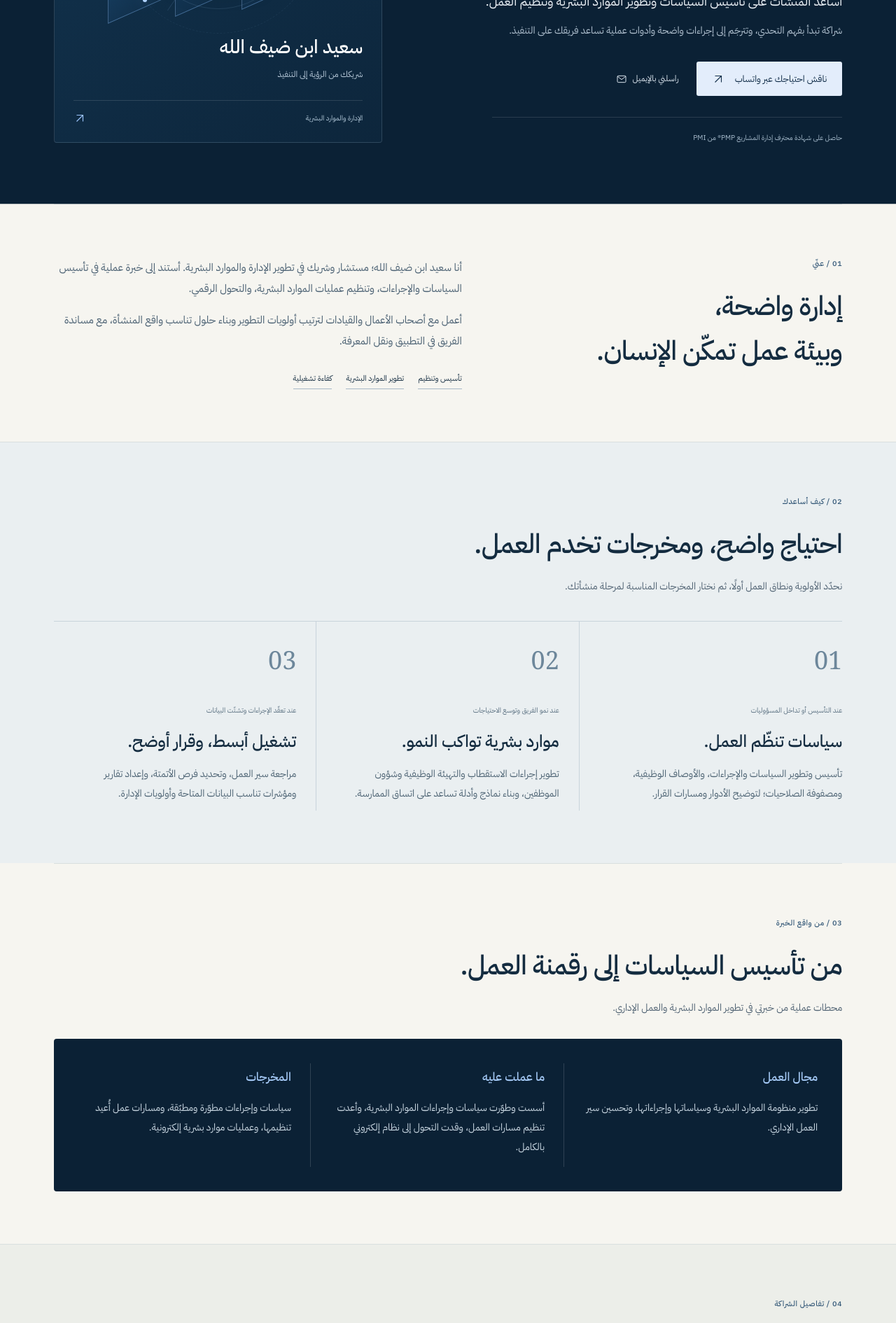
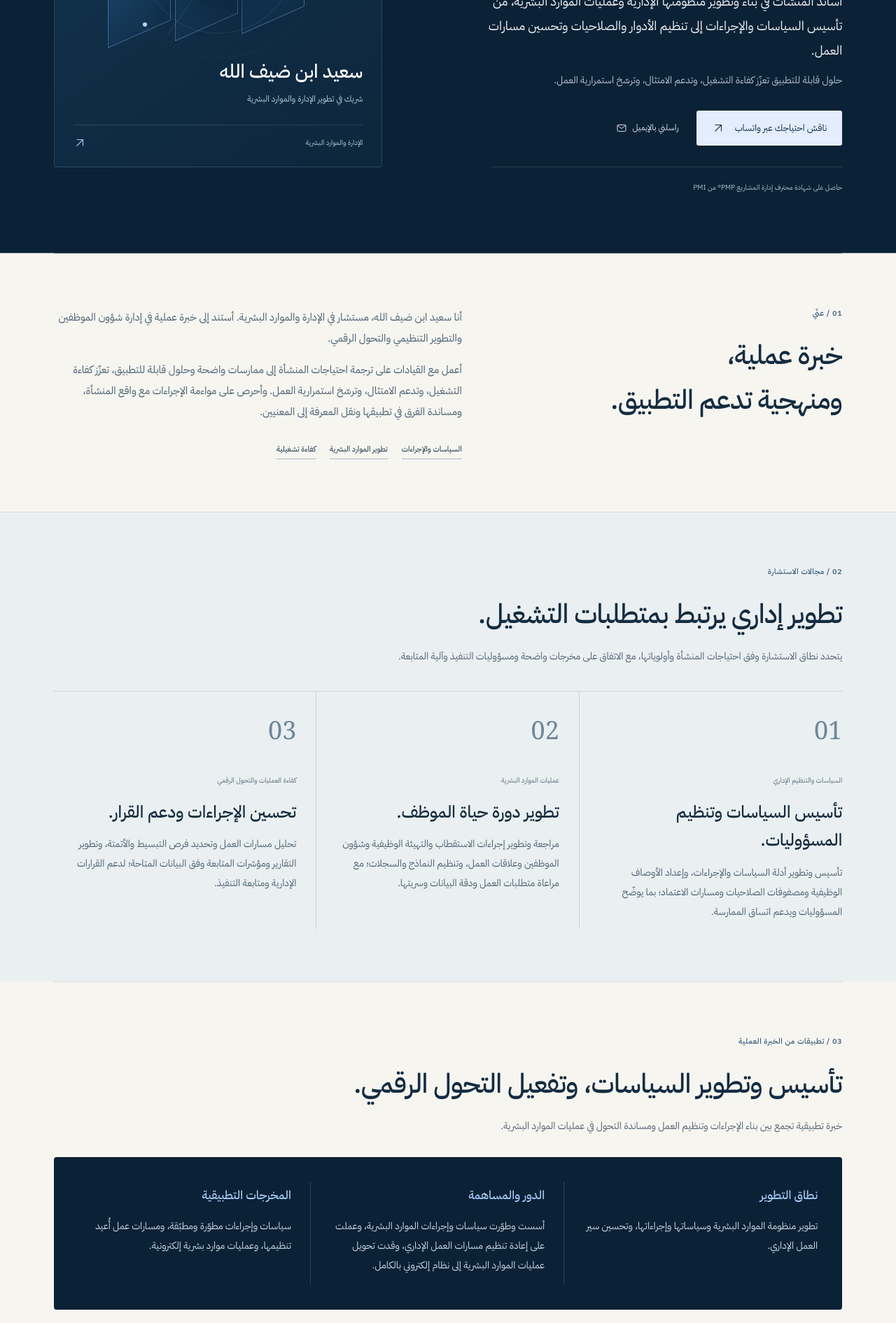
Before and after one commit to SaeedDhayfallah/SaeedDhayfallah.github.io, a plain HTML site: page index.html in a window 1280 px wide. Shown: the part 449-2339 px from the top of the page at 70% size. Drawn offline with Linux system fonts and the light colour scheme.

Commit message:
Align all website copy with administration and HR advisory practice

```diff
--- a/index.html
+++ b/index.html
@@ -3,7 +3,7 @@
 <head>
   <meta charset="utf-8">
   <meta name="viewport" content="width=device-width, initial-scale=1">
-  <meta name="description" content="سعيد ابن ضيف الله — مستشار وشريك في تطوير الإدارة والموارد البشرية، وتأسيس السياسات والإجراءات، وبناء حلول عملية تدعم نمو المنشآت.">
+  <meta name="description" content="سعيد ابن ضيف الله — مستشار الإدارة والموارد البشرية. تأسيس وتطوير السياسات والإجراءات، وتنظيم الأدوار والصلاحيات، وتحسين العمليات الإدارية.">
   <meta name="theme-color" content="#0b2135">
   <title>Saeed Ibn Dhayfallah | مستشار الإدارة والموارد البشرية</title>
   <link rel="stylesheet" href="assets/style.css">
@@ -18,55 +18,55 @@
   <main id="main">
     <section class="hero wrap" id="home" aria-labelledby="hero-title">
       <div class="hero-copy">
-        <p class="eyebrow"><span class="dot"></span> مستشار وشريك في تطوير الإدارة والموارد البشرية</p>
+        <p class="eyebrow"><span class="dot"></span> مستشار الإدارة والموارد البشرية</p>
         <p class="name-en" lang="en" dir="ltr">Saeed Ibn Dhayfallah</p>
-        <h1 id="hero-title">تنظيم يقود العمل.<br><em>وشراكة تدعم النمو.</em></h1>
-        <p class="hero-value">أساعد المنشآت على تأسيس السياسات وتطوير الموارد البشرية وتنظيم العمل.</p>
-        <p class="intro">شراكة تبدأ بفهم التحدي، وتترجَم إلى إجراءات واضحة وأدوات عملية تساعد فريقك على التنفيذ.</p>
+        <h1 id="hero-title">منظومة إدارية متكاملة.<br><em>وموارد بشرية تدعم الأداء.</em></h1>
+        <p class="hero-value">أساند المنشآت في بناء وتطوير منظومتها الإدارية وعمليات الموارد البشرية، من تأسيس السياسات والإجراءات إلى تنظيم الأدوار والصلاحيات وتحسين مسارات العمل.</p>
+        <p class="intro">حلول قابلة للتطبيق تعزّز كفاءة التشغيل، وتدعم الامتثال، وترسّخ استمرارية العمل.</p>
         <div class="actions"><a class="button whatsapp-button" href="https://wa.me/966555632170" target="_blank" rel="noopener noreferrer">ناقش احتياجك عبر واتساب <svg width="18" height="18" viewBox="0 0 24 24" fill="none" stroke="currentColor" stroke-width="1.5" aria-hidden="true"><path d="M6 18 18 6M6 6h12v12"/></svg><span class="sr-only"> (يفتح في نافذة جديدة)</span></a><a class="text-link" href="mailto:saeed-_2008@hotmail.com">راسلني بالإيميل <svg width="16" height="16" viewBox="0 0 24 24" fill="none" stroke="currentColor" stroke-width="1.5" aria-hidden="true"><rect x="3" y="5" width="18" height="14" rx="2"/><path d="m3 6 9 7 9-7"/></svg></a></div>
         <p class="hero-note">حاصل على شهادة محترف إدارة المشاريع PMP® من PMI</p>
       </div>
       <div class="identity-panel">
-        <div class="visual-heading"><span lang="en" dir="ltr">SD / ADVISORY</span><span>وضوح · تمكين · نمو</span></div>
+        <div class="visual-heading"><span lang="en" dir="ltr">SD / ADVISORY</span><span>تنظيم · كفاءة · استمرارية</span></div>
         <div class="structure-art" aria-hidden="true"><div class="orbit orbit-one"></div><div class="orbit orbit-two"></div><div class="structure-block block-one"></div><div class="structure-block block-two"></div><div class="structure-block block-three"></div><div class="structure-axis"></div><span class="art-point point-one"></span><span class="art-point point-two"></span><img class="hero-logo" src="assets/logo.png" alt="" width="150" height="150"></div>
-        <div class="identity-caption"><strong>سعيد ابن ضيف الله</strong><span>شريكك من الرؤية إلى التنفيذ</span></div>
+        <div class="identity-caption"><strong>سعيد ابن ضيف الله</strong><span>شريك في تطوير الإدارة والموارد البشرية</span></div>
         <div class="visual-footer"><span>الإدارة والموارد البشرية</span><svg width="18" height="18" viewBox="0 0 24 24" fill="none" stroke="currentColor" stroke-width="1.5" aria-hidden="true"><path d="M6 18 18 6M6 6h12v12"/></svg></div>
       </div>
     </section>
     <section class="about section wrap" id="about" aria-labelledby="about-title">
-      <div><p class="eyebrow">01 / عنّي</p><h2 id="about-title">إدارة واضحة،<br>وبيئة عمل تمكّن الإنسان.</h2></div>
-      <div class="about-copy"><p>أنا سعيد ابن ضيف الله؛ مستشار وشريك في تطوير الإدارة والموارد البشرية. أستند إلى خبرة عملية في تأسيس السياسات والإجراءات، وتنظيم عمليات الموارد البشرية، والتحول الرقمي.</p><p>أعمل مع أصحاب الأعمال والقيادات لترتيب أولويات التطوير وبناء حلول تناسب واقع المنشأة، مع مساندة الفريق في التطبيق ونقل المعرفة.</p><div class="tags"><span>تأسيس وتنظيم</span><span>تطوير الموارد البشرية</span><span>كفاءة تشغيلية</span></div></div>
+      <div><p class="eyebrow">01 / عنّي</p><h2 id="about-title">خبرة عملية،<br>ومنهجية تدعم التطبيق.</h2></div>
+      <div class="about-copy"><p>أنا سعيد ابن ضيف الله، مستشار في الإدارة والموارد البشرية. أستند إلى خبرة عملية في إدارة شؤون الموظفين والتطوير التنظيمي والتحول الرقمي.</p><p>أعمل مع القيادات على ترجمة احتياجات المنشأة إلى ممارسات واضحة وحلول قابلة للتطبيق، تعزّز كفاءة التشغيل، وتدعم الامتثال، وترسّخ استمرارية العمل. وأحرص على مواءمة الإجراءات مع واقع المنشأة، ومساندة الفرق في تطبيقها ونقل المعرفة إلى المعنيين.</p><div class="tags"><span>السياسات والإجراءات</span><span>تطوير الموارد البشرية</span><span>كفاءة تشغيلية</span></div></div>
     </section>
     <section class="section expertise-section" id="expertise" aria-labelledby="expertise-title"><div class="wrap">
-      <p class="eyebrow">02 / كيف أساعدك</p><h2 id="expertise-title">احتياج واضح، ومخرجات تخدم العمل.</h2>
-      <p class="section-intro">نحدّد الأولوية ونطاق العمل أولًا، ثم نختار المخرجات المناسبة لمرحلة منشأتك.</p>
+      <p class="eyebrow">02 / مجالات الاستشارة</p><h2 id="expertise-title">تطوير إداري يرتبط بمتطلبات التشغيل.</h2>
+      <p class="section-intro">يتحدد نطاق الاستشارة وفق احتياجات المنشأة وأولوياتها، مع الاتفاق على مخرجات واضحة ومسؤوليات التنفيذ وآلية المتابعة.</p>
       <div class="achievement-grid">
-        <article><span class="service-index" aria-hidden="true"></span><span class="small-label">عند التأسيس أو تداخل المسؤوليات</span><h3>سياسات تنظّم العمل.</h3><p>تأسيس وتطوير السياسات والإجراءات، والأوصاف الوظيفية، ومصفوفة الصلاحيات؛ لتوضيح الأدوار ومسارات القرار.</p></article>
-        <article><span class="service-index" aria-hidden="true"></span><span class="small-label">عند نمو الفريق وتوسع الاحتياجات</span><h3>موارد بشرية تواكب النمو.</h3><p>تطوير إجراءات الاستقطاب والتهيئة الوظيفية وشؤون الموظفين، وبناء نماذج وأدلة تساعد على اتساق الممارسة.</p></article>
-        <article><span class="service-index" aria-hidden="true"></span><span class="small-label">عند تعقّد الإجراءات وتشتّت البيانات</span><h3>تشغيل أبسط، وقرار أوضح.</h3><p>مراجعة سير العمل، وتحديد فرص الأتمتة، وإعداد تقارير ومؤشرات تناسب البيانات المتاحة وأولويات الإدارة.</p></article>
+        <article><span class="service-index" aria-hidden="true"></span><span class="small-label">السياسات والتنظيم الإداري</span><h3>تأسيس السياسات وتنظيم المسؤوليات.</h3><p>تأسيس وتطوير أدلة السياسات والإجراءات، وإعداد الأوصاف الوظيفية ومصفوفات الصلاحيات ومسارات الاعتماد؛ بما يوضّح المسؤوليات ويدعم اتساق الممارسة.</p></article>
+        <article><span class="service-index" aria-hidden="true"></span><span class="small-label">عمليات الموارد البشرية</span><h3>تطوير دورة حياة الموظف.</h3><p>مراجعة وتطوير إجراءات الاستقطاب والتهيئة الوظيفية وشؤون الموظفين وعلاقات العمل، وتنظيم النماذج والسجلات؛ مع مراعاة متطلبات العمل ودقة البيانات وسريتها.</p></article>
+        <article><span class="service-index" aria-hidden="true"></span><span class="small-label">كفاءة العمليات والتحول الرقمي</span><h3>تحسين الإجراءات ودعم القرار.</h3><p>تحليل مسارات العمل وتحديد فرص التبسيط والأتمتة، وتطوير التقارير ومؤشرات المتابعة وفق البيانات المتاحة؛ لدعم القرارات الإدارية ومتابعة التنفيذ.</p></article>
       </div>
     </div></section>
     <section class="section wrap" id="work" aria-labelledby="work-title">
-      <p class="eyebrow">03 / من واقع الخبرة</p><h2 id="work-title">من تأسيس السياسات إلى رقمنة العمل.</h2>
-      <p class="section-intro">محطات عملية من خبرتي في تطوير الموارد البشرية والعمل الإداري.</p>
+      <p class="eyebrow">03 / تطبيقات من الخبرة العملية</p><h2 id="work-title">تأسيس وتطوير السياسات، وتفعيل التحول الرقمي.</h2>
+      <p class="section-intro">خبرة تطبيقية تجمع بين بناء الإجراءات وتنظيم العمل ومساندة التحول في عمليات الموارد البشرية.</p>
       <div class="case-study">
-        <div><h3>مجال العمل</h3><p>تطوير منظومة الموارد البشرية وسياساتها وإجراءاتها، وتحسين سير العمل الإداري.</p></div>
-        <div><h3>ما عملت عليه</h3><p>أسست وطوّرت سياسات وإجراءات الموارد البشرية، وأعدت تنظيم مسارات العمل، وقدت التحول إلى نظام إلكتروني بالكامل.</p></div>
-        <div><h3>المخرجات</h3><p>سياسات وإجراءات مطوّرة ومطبّقة، ومسارات عمل أُعيد تنظيمها، وعمليات موارد بشرية إلكترونية.</p></div>
+        <div><h3>نطاق التطوير</h3><p>تطوير منظومة الموارد البشرية وسياساتها وإجراءاتها، وتحسين سير العمل الإداري.</p></div>
+        <div><h3>الدور والمساهمة</h3><p>أسست وطوّرت سياسات وإجراءات الموارد البشرية، وعملت على إعادة تنظيم مسارات العمل الإداري، وقدت تحويل عمليات الموارد البشرية إلى نظام إلكتروني بالكامل.</p></div>
+        <div><h3>المخرجات التطبيقية</h3><p>سياسات وإجراءات مطوّرة ومطبّقة، ومسارات عمل أُعيد تنظيمها، وعمليات موارد بشرية إلكترونية.</p></div>
       </div>
     </section>
     <section class="section work-section" aria-labelledby="partnership-title"><div class="wrap">
-      <p class="eyebrow">04 / تفاصيل الشراكة</p><h2 id="partnership-title">خطوات واضحة من البداية إلى المتابعة.</h2>
-      <p class="section-intro">افتح ما يهمّك للتعرّف على طريقة العمل.</p>
+      <p class="eyebrow">04 / منهجية العمل</p><h2 id="partnership-title">من تشخيص الاحتياج إلى متابعة التطبيق.</h2>
+      <p class="section-intro">منهجية تنظّم مراحل العمل، وتربط التوصيات بالمخرجات ومسؤوليات التنفيذ.</p>
       <div class="partnership-details">
-        <details><summary>كيف تبدأ الشراكة؟</summary><p>تبدأ بمناقشة تحدّي المنشأة ومراجعة المعلومات المتاحة. نحدّد الأولويات ونطاق العمل والمخرجات والمسؤوليات ومراحل التنفيذ قبل البدء.</p></details>
-        <details><summary>ما الذي يمكن أن تتسلّمه المنشأة؟</summary><p>بحسب نطاق الاتفاق: تشخيص للوضع الحالي وخارطة تطوير، أو أدلة سياسات وإجراءات ونماذج عمل، أو أوصاف وظيفية ومصفوفة صلاحيات، أو تقارير وآليات متابعة.</p></details>
-        <details><summary>كيف تتم المساندة في التطبيق؟</summary><p>بشرح الإجراءات للفرق المعنية، وتوضيح مسؤوليات التنفيذ، ومراجعة الملاحظات والتقدم، وتحديث الأدوات ضمن نطاق العمل المتفق عليه.</p></details>
-        <details><summary>ما المبادئ التي تحكم العمل؟</summary><p>سرية معلومات المنشأة وبيانات الموظفين، ووضوح الالتزامات، وتوثيق العمل ونقل المعرفة؛ حتى يستطيع الفريق مواصلة التطبيق والتحسين.</p></details>
+        <details><summary>تشخيص الوضع الحالي وتحديد الأولويات</summary><p>مناقشة احتياجات المنشأة مع أصحاب العلاقة، ومراجعة الوثائق والإجراءات والبيانات المتاحة، وتحديد الفجوات والأولويات. يلي ذلك الاتفاق على نطاق العمل والمخرجات ومراحل التنفيذ والمسؤوليات.</p></details>
+        <details><summary>تصميم الحلول وإعداد المخرجات</summary><p>إعداد المخرجات المناسبة لنطاق الاتفاق؛ وقد تشمل تقرير تشخيص وخطة تطوير، أو أدلة سياسات وإجراءات ونماذج، أو أوصافًا وظيفية ومصفوفة صلاحيات، أو تقارير وآليات للمتابعة. تُراجع المخرجات مع المعنيين قبل اعتمادها.</p></details>
+        <details><summary>مساندة التنفيذ ونقل المعرفة</summary><p>شرح الإجراءات والأدوات للفرق المعنية، وتوضيح أدوار التطبيق، ومتابعة الملاحظات والتحديات، وإجراء التحديثات ضمن نطاق الاتفاق؛ بما يساعد على انتقال المخرجات إلى الممارسة اليومية.</p></details>
+        <details><summary>السرية ووضوح الالتزامات</summary><p>احترام سرية معلومات المنشأة وبيانات موظفيها، وقصر استخدامها على متطلبات العمل، مع توثيق نطاق الاتفاق والمسؤوليات وآلية المتابعة والتعامل مع التغييرات.</p></details>
       </div>
     </div></section>
-    <section class="section wrap contact" id="contact" aria-labelledby="contact-title"><p class="eyebrow">05 / لنبدأ الحوار</p><h2 id="contact-title">لنبنِ إدارة أوضح،<br>وأثرًا <em>يدوم.</em></h2><p>شاركني طبيعة منشأتك والتحدّي الأهم؛ لنناقش نقطة البداية المناسبة.</p><div class="contact-actions"><a class="button whatsapp-button" href="https://wa.me/966555632170" target="_blank" rel="noopener noreferrer"><svg width="20" height="20" viewBox="0 0 24 24" fill="none" stroke="currentColor" stroke-width="1.7" aria-hidden="true"><path d="M21 11.5a9 9 0 0 1-13.4 7.9L3 21l1.6-4.6A9 9 0 1 1 21 11.5Z"/><path d="M8 7c-2 3 3 8 6 8l2-2-3-2-1 1-2-2 1-1-2-3Z"/></svg>تواصل عبر واتساب<span class="sr-only"> (يفتح في نافذة جديدة)</span></a><a class="button" href="mailto:saeed-_2008@hotmail.com"><svg width="20" height="20" viewBox="0 0 24 24" fill="none" stroke="currentColor" stroke-width="1.7" aria-hidden="true"><rect x="3" y="5" width="18" height="14" rx="2"/><path d="m3 6 9 7 9-7"/></svg>تواصل عبر الإيميل</a></div><p class="contact-address"><bdi dir="ltr">saeed-_2008@hotmail.com</bdi></p></section>
+    <section class="section wrap contact" id="contact" aria-labelledby="contact-title"><p class="eyebrow">05 / تواصل مهني</p><h2 id="contact-title">لنناقش أولويات منشأتك،<br>ونحدّد <em>مسار التطوير.</em></h2><p>للاستفسار عن تطوير السياسات والإجراءات، أو تنظيم العمل الإداري، أو تحسين عمليات الموارد البشرية؛ تواصل لمناقشة الاحتياج ونطاق الدعم المناسب.</p><div class="contact-actions"><a class="button whatsapp-button" href="https://wa.me/966555632170" target="_blank" rel="noopener noreferrer"><svg width="20" height="20" viewBox="0 0 24 24" fill="none" stroke="currentColor" stroke-width="1.7" aria-hidden="true"><path d="M21 11.5a9 9 0 0 1-13.4 7.9L3 21l1.6-4.6A9 9 0 1 1 21 11.5Z"/><path d="M8 7c-2 3 3 8 6 8l2-2-3-2-1 1-2-2 1-1-2-3Z"/></svg>تواصل عبر واتساب<span class="sr-only"> (يفتح في نافذة جديدة)</span></a><a class="button" href="mailto:saeed-_2008@hotmail.com"><svg width="20" height="20" viewBox="0 0 24 24" fill="none" stroke="currentColor" stroke-width="1.7" aria-hidden="true"><rect x="3" y="5" width="18" height="14" rx="2"/><path d="m3 6 9 7 9-7"/></svg>تواصل عبر الإيميل</a></div><p class="contact-address"><bdi dir="ltr">saeed-_2008@hotmail.com</bdi></p></section>
   </main>
-  <footer class="wrap footer"><a class="brand" href="#home"><img class="brand-logo" src="assets/logo.png" alt="شعار سعيد ابن ضيف الله" width="44" height="44"> <bdi lang="en">Saeed Ibn Dhayfallah</bdi></a><p>صُنعت بشغف، لتكون بداية.</p><a href="#home">العودة للأعلى ↑</a></footer>
+  <footer class="wrap footer"><a class="brand" href="#home"><img class="brand-logo" src="assets/logo.png" alt="شعار سعيد ابن ضيف الله" width="44" height="44"> <bdi lang="en">Saeed Ibn Dhayfallah</bdi></a><p>الإدارة والموارد البشرية · السياسات والإجراءات</p><a href="#home">العودة للأعلى ↑</a></footer>
 </body>
 </html>
```
